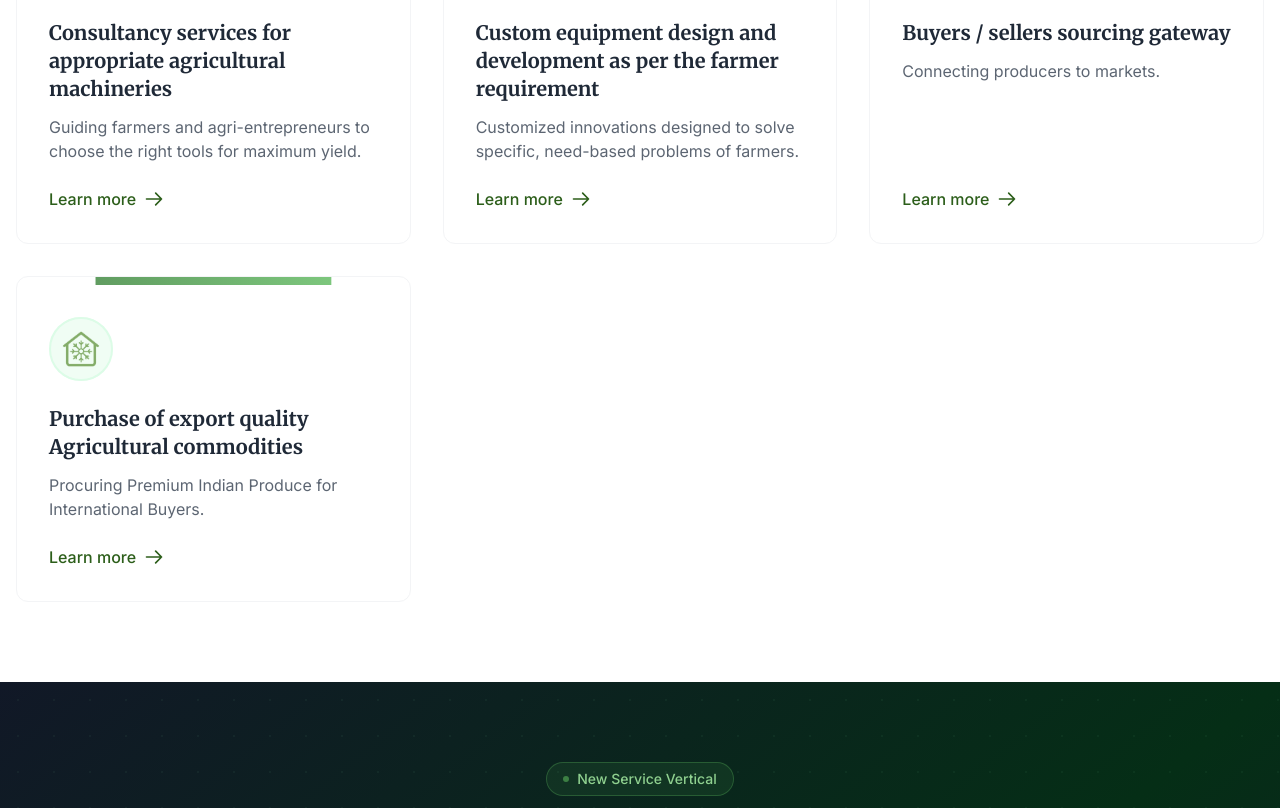
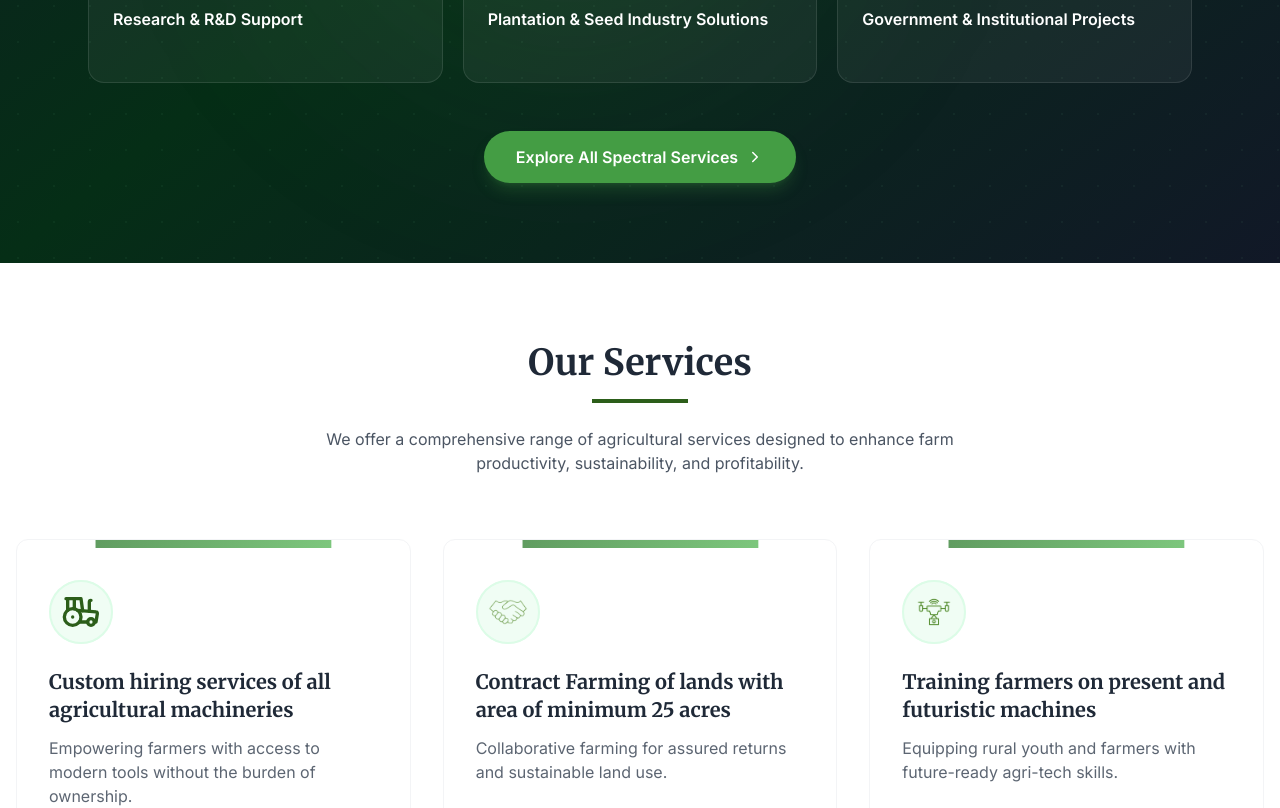
Before and after one commit to 10sandeep/KH-Agriconnects, a React (Vite) app: page / in a window 1280 px wide. Shown: the part 2740-3548 px from the top of the page. Built offline with nearby package versions, Linux system fonts and the light colour scheme.

Commit message:
Move Precision Imaging section before Services on homepage
Co-Authored-By: Claude Sonnet 4.6 <noreply@anthropic.com>

```diff
--- a/src/App.tsx
+++ b/src/App.tsx
@@ -24,8 +24,8 @@ const HomePage = () => {
     <div className="min-h-screen">
       <Hero />
       <About />
+      <PrecisionImagingSection />
       <Services />
-      <PrecisionImagingSection />
       <Contact />
     </div>
   );
```
